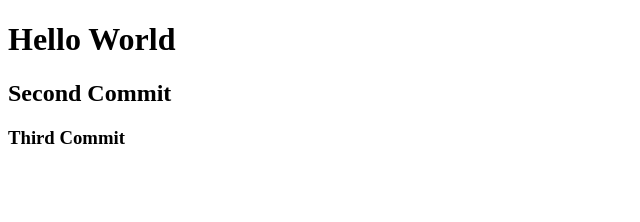
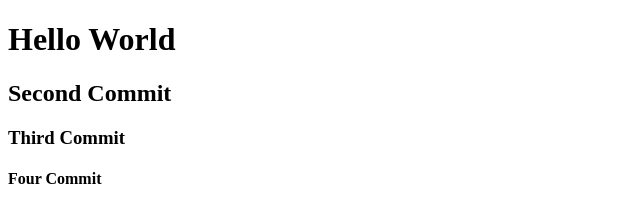
Before and after one commit to kaitouhung/github_vn, a plain HTML site: page index.html in a window 1280 px wide. Shown: the whole page, without its empty margins (0-640 px from the left). Drawn offline with Linux system fonts and the light colour scheme.

Commit message:
Four Commit

```diff
--- a/index.html
+++ b/index.html
@@ -12,6 +12,7 @@
   <h1>Hello World</h1>
   <h2>Second Commit</h2>
   <h3>Third Commit</h3>
+  <h4>Four Commit</h4>
 </body>
 
 </html>
```
